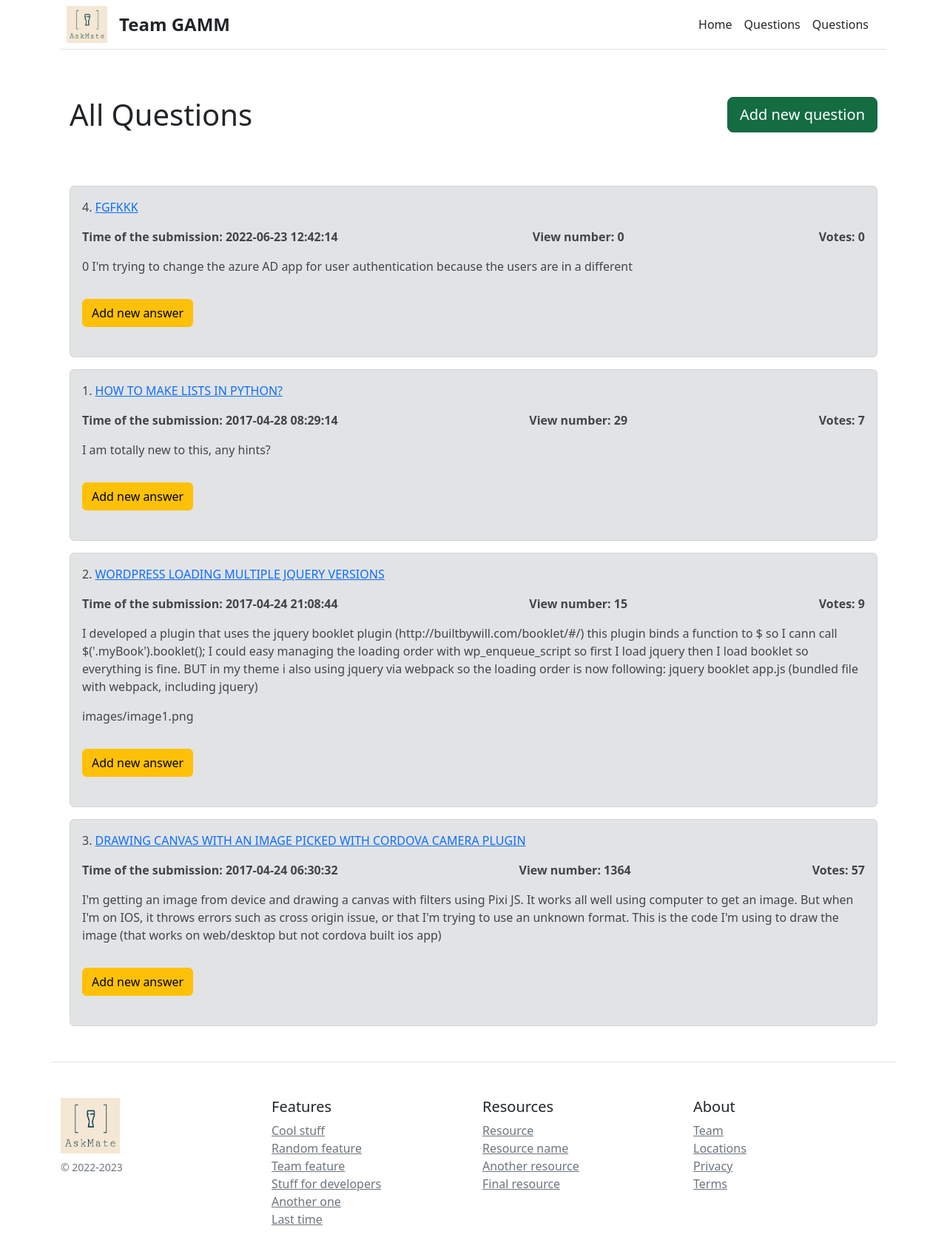
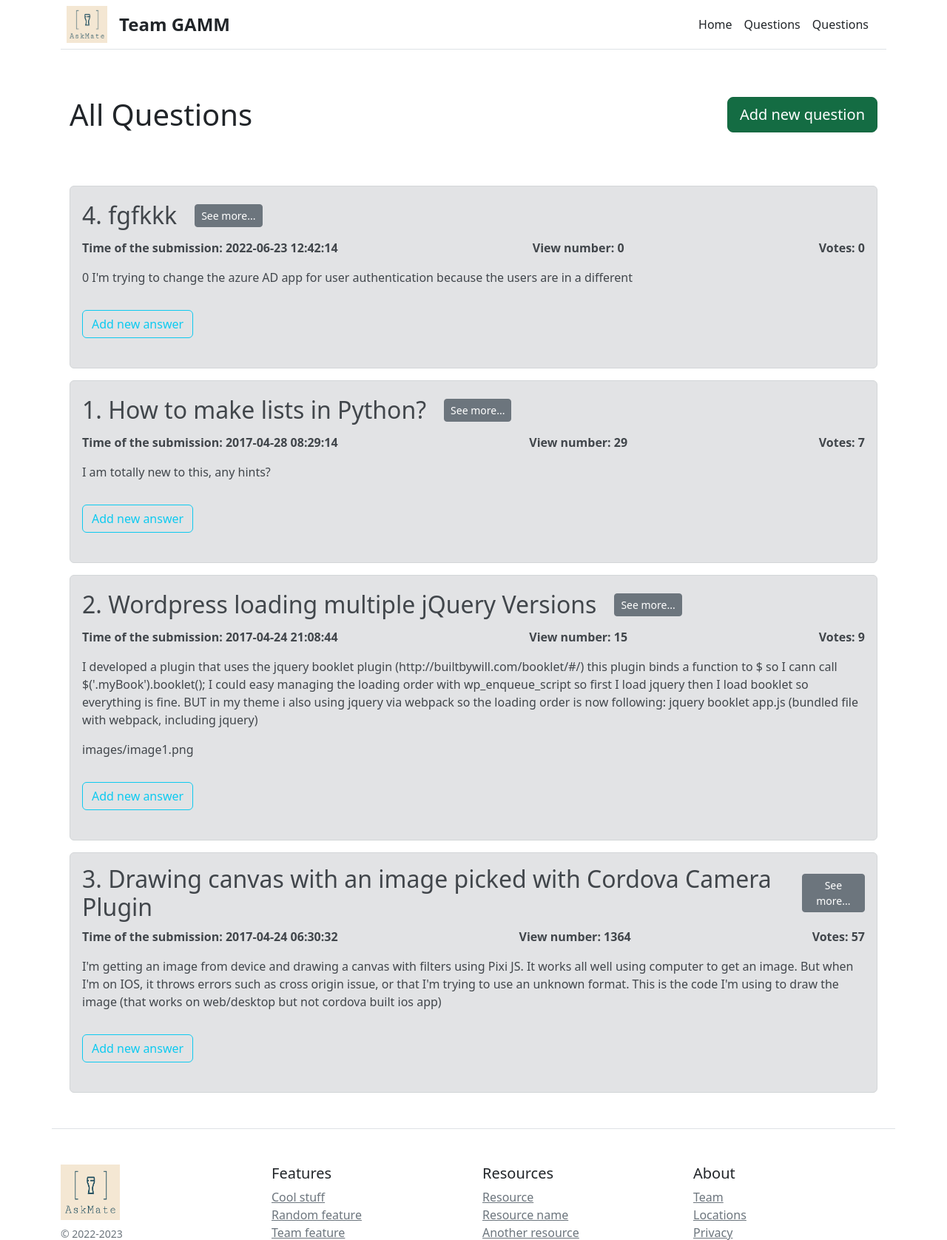
Before and after one commit to wilk98/AskMate, a Flask app: page /list in a window 1280 px wide. Shown: the top 1676 px of the page at 74% size. Run offline with Flask 2, Linux system fonts and the light colour scheme; some libraries are stand-ins or nearby versions.

Commit message:
update list.html

```diff
--- a/templates/list.html
+++ b/templates/list.html
@@ -12,7 +12,10 @@ Questions
      </div>
                  {% for item in list %}
                      <div class="alert alert-secondary">
-                         <p>{{ item.id }}. <a class="text-uppercase " href ="/question/{{ item.id }}" class="">{{ item.title }}</a></p>
+                     <div class="d-flex justify-content-start align-items-center">
+                         <h2 class="me-4">{{ item.id }}. {{ item.title }} </h2>
+                         <a href ="/question/{{ item.id }}" type="button" class="btn btn-outline-secondary btn-lg active btn-sm mt-2 mb-3" role="button">See more...</a>
+                     </div>
                          <div class="d-flex justify-content-between">
                              <p><strong>Time of the submission: {{ item.submission_time }}</strong></p>
                              <p><strong>View number: {{ item.view_number }}</strong></p>
@@ -21,7 +24,7 @@ Questions
                              <p>{{ item.message }}</p>
                              <p>{{ item.image }}</p>
 
-                         <a href="/question/{{ item.id }}/new_answer" class="btn btn-warning mb-4 mt-3">Add new answer</a>
+                         <a href="/question/{{ item.id }}/new_answer" class="btn btn-outline-info mb-4 mt-3">Add new answer</a>
                      </div>
                  {% endfor %}
 </div>
```
